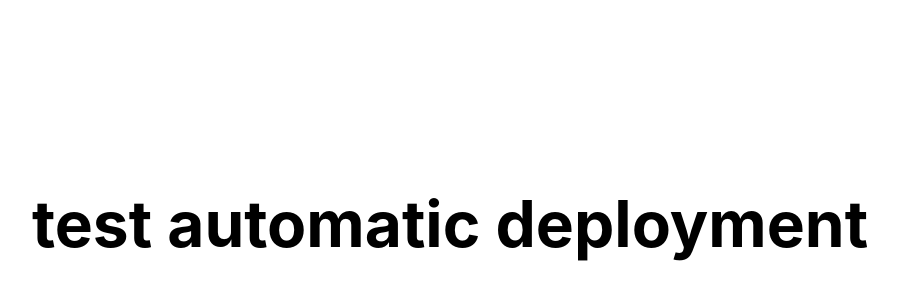
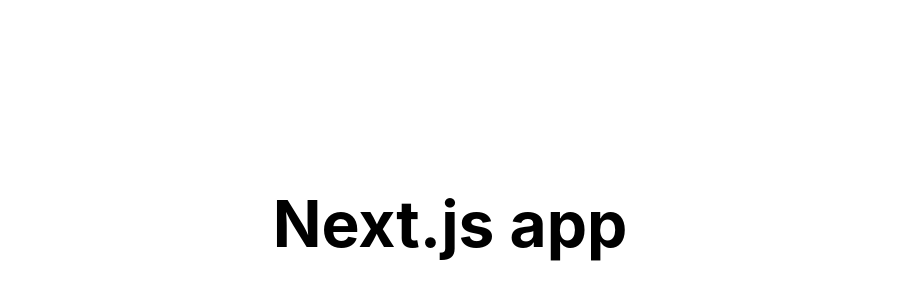
Before and after one commit to domenicofalco/dfalco.com, a Next.js app: page / in a window 1280 px wide. Shown: the part 176-476 px from the top of the page, without its empty margins (190-1088 px from the left). Built offline with nearby package versions, Linux system fonts and the light colour scheme.

Commit message:
change package json

```diff
--- a/package.json
+++ b/package.json
@@ -5,9 +5,7 @@
   "scripts": {
     "dev": "cross-env NODE_ENV=development node server.js",
     "build": "next build",
-    "start": "NODE_ENV=production node server.js",
-    "gcp-build": "npm run build",
-    "deploy": "gcloud app deploy"
+    "start": "NODE_ENV=production node server.js"
   },
   "dependencies": {
     "cross-env": "^7.0.2",
--- a/pages/index.js
+++ b/pages/index.js
@@ -9,7 +9,7 @@
         <link rel="icon" href="/favicon.ico" />
       </Head>
 
-      <h1 className={styles.title}>test automatic deployment</h1>
+      <h1 className={styles.title}>Next.js app</h1>
     </div>
   );
 }
```
